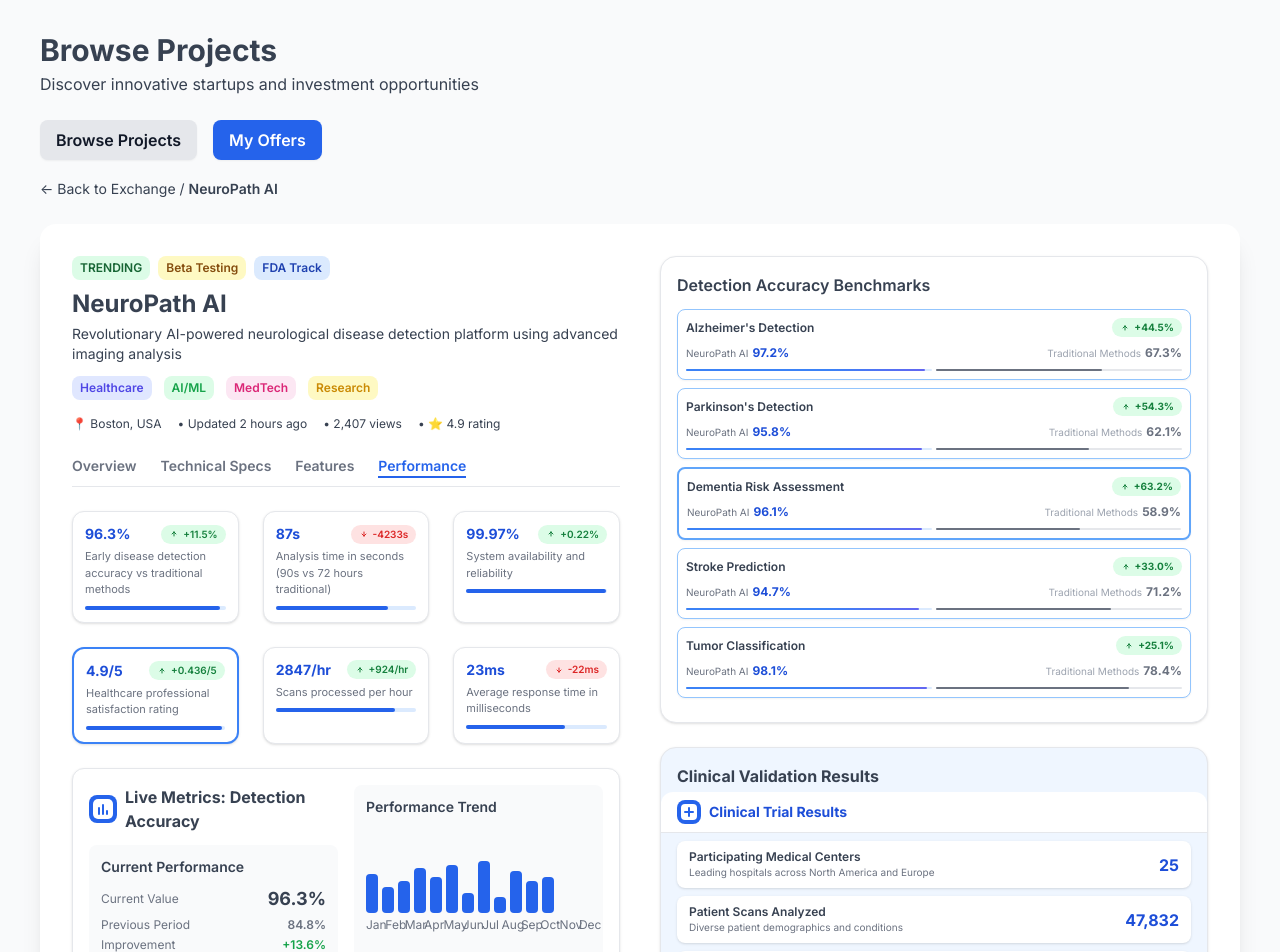
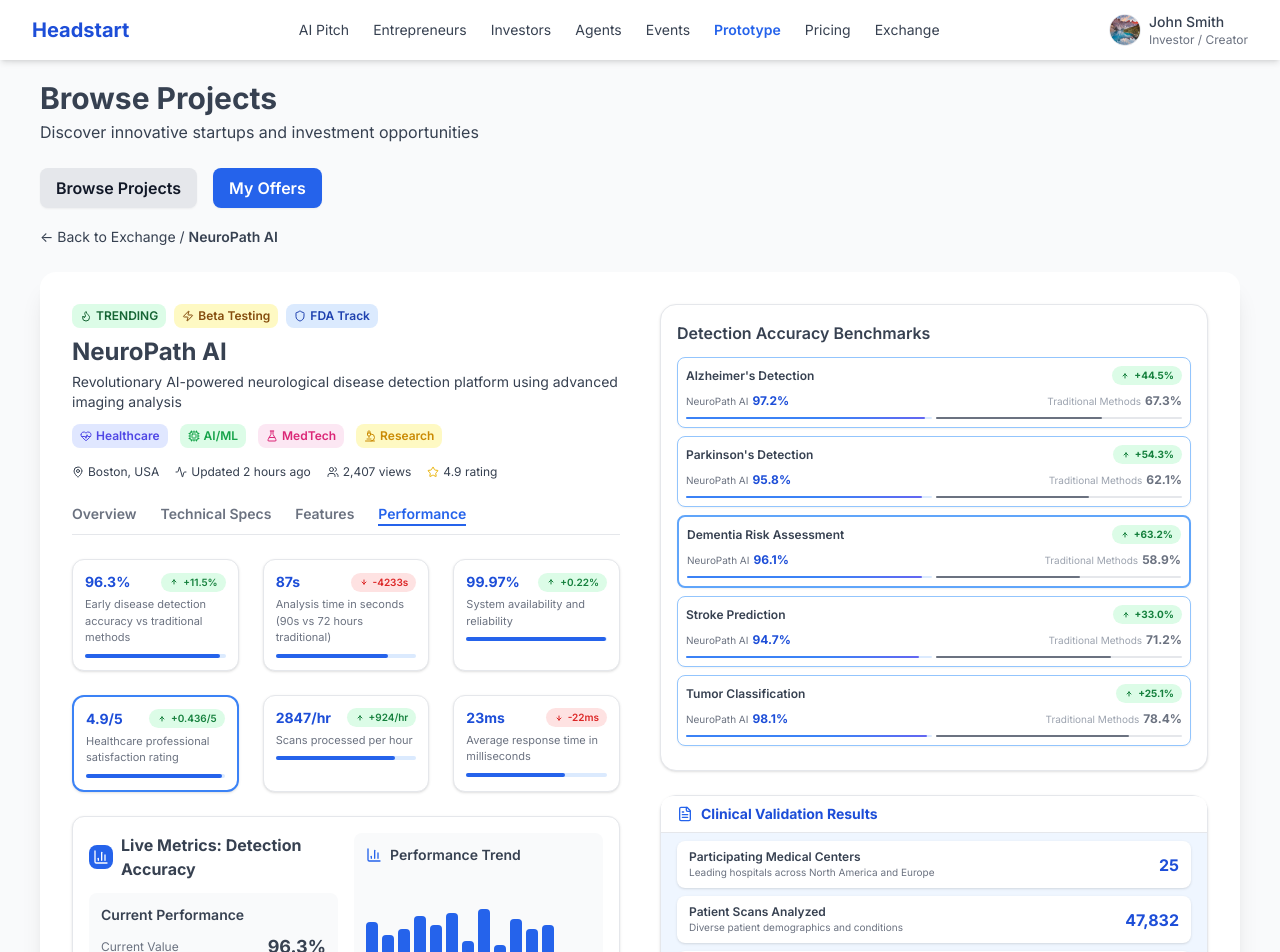
Before and after one commit to Shubham53Mishra/Acquirer, a React (Vite) app: page /#/features in a window 1280 px wide. Shown: the top 952 px of the page. Built offline with nearby package versions, Linux system fonts and the light colour scheme.

Commit message:
set the Healthcare AI/ML MedTech Research

```diff
--- a/src/pages/Features.jsx
+++ b/src/pages/Features.jsx
@@ -1,8 +1,12 @@
 import React from 'react';
+import OtherNavbar from '../components/layout/OtherNavbar';
+import { Flame, Zap, Shield, MapPin, Activity, Users, Star, FileText, BarChart3, HeartPulse, Cpu, FlaskConical, Microscope } from 'lucide-react';
 
 const ProductPerformance = () => {
   return (
-    <div className="px-4 md:px-10 py-8 bg-gray-50 min-h-screen">
+    <>
+      <OtherNavbar />
+      <div className="px-4 md:px-10 py-8 bg-gray-50 min-h-screen mt-12">
         <div className="max-w-screen-xl mx-auto">
           {/* Header */}
           <h1 className="text-3xl font-bold mb-1 text-gray-700">Browse Projects</h1>
@@ -27,9 +31,15 @@ const ProductPerformance = () => {
               <div>
                 {/* Tags & Title */}
                 <div className="flex flex-wrap gap-2 mb-2 text-xs">
-                <span className="bg-green-100 text-green-800 px-2 py-1 rounded-lg font-semibold">TRENDING</span>
-                <span className="bg-yellow-100 text-yellow-800 px-2 py-1 rounded-lg font-semibold">Beta Testing</span>
-                <span className="bg-blue-100 text-blue-800 px-2 py-1 rounded-lg font-semibold">FDA Track</span>
+                  <span className="flex items-center gap-1 bg-green-100 text-green-800 px-2 py-1 rounded-lg font-semibold">
+                    <Flame className="w-3 h-3" /> TRENDING
+                  </span>
+                  <span className="flex items-center gap-1 bg-yellow-100 text-yellow-800 px-2 py-1 rounded-lg font-semibold">
+                    <Zap className="w-3 h-3" /> Beta Testing
+                  </span>
+                  <span className="flex items-center gap-1 bg-blue-100 text-blue-800 px-2 py-1 rounded-lg font-semibold">
+                    <Shield className="w-3 h-3" /> FDA Track
+                  </span>
                 </div>
 
                 <h2 className="text-2xl font-bold mb-1 text-gray-700">NeuroPath AI</h2>
@@ -39,18 +49,26 @@ const ProductPerformance = () => {
 
                 {/* Tags */}
                 <div className="flex flex-wrap gap-3 text-xs font-semibold mb-4">
-                <span className="bg-indigo-100 text-indigo-600 px-2 py-1 rounded-lg">Healthcare</span>
-                <span className="bg-green-100 text-green-600 px-2 py-1 rounded-lg">AI/ML</span>
-                <span className="bg-pink-100 text-pink-600 px-2 py-1 rounded-lg">MedTech</span>
-                <span className="bg-yellow-100 text-yellow-600 px-2 py-1 rounded-lg">Research</span>
+                  <span className="flex items-center gap-1 bg-indigo-100 text-indigo-600 px-2 py-1 rounded-lg">
+                    <HeartPulse className="w-3 h-3" /> Healthcare
+                  </span>
+                  <span className="flex items-center gap-1 bg-green-100 text-green-600 px-2 py-1 rounded-lg">
+                    <Cpu className="w-3 h-3" /> AI/ML
+                  </span>
+                  <span className="flex items-center gap-1 bg-pink-100 text-pink-600 px-2 py-1 rounded-lg">
+                    <FlaskConical className="w-3 h-3" /> MedTech
+                  </span>
+                  <span className="flex items-center gap-1 bg-yellow-100 text-yellow-600 px-2 py-1 rounded-lg">
+                    <Microscope className="w-3 h-3" /> Research
+                  </span>
                 </div>
 
                 {/* Stats */}
                 <div className="flex gap-4 text-xs text-gray-700 mb-6 flex-wrap">
-                <span>📍 Boston, USA</span>
-                <span>• Updated 2 hours ago</span>
-                <span>• 2,407 views</span>
-                <span>• ⭐ 4.9 rating</span>
+                  <span className="flex items-center gap-1"><MapPin className="w-3 h-3" /> Boston, USA</span>
+                  <span className="flex items-center gap-1"><Activity className="w-3 h-3" /> Updated 2 hours ago</span>
+                  <span className="flex items-center gap-1"><Users className="w-3 h-3" /> 2,407 views</span>
+                  <span className="flex items-center gap-1"><Star className="w-3 h-3 text-yellow-500" /> 4.9 rating</span>
                 </div>
 
                 {/* Tabs */}
@@ -153,7 +171,7 @@ const ProductPerformance = () => {
                     <div className="flex items-center gap-2 mb-3">
                       {/* Icon */}
                       <div className="bg-blue-600 rounded-lg p-1 flex items-center justify-center">
-                      <svg width="20" height="20" fill="none"><rect width="20" height="20" rx="5" fill="#fff"/><path d="M6 15v-6m4 6V6m4 9v-3" stroke="#2563eb" strokeWidth="2" strokeLinecap="round"/></svg>
+                        <BarChart3 className="w-4 h-4 text-white" />
                       </div>
                       <h4 className="font-bold text-base text-gray-700">Live Metrics: Detection Accuracy</h4>
                     </div>
@@ -178,7 +196,10 @@ const ProductPerformance = () => {
                   {/* Right: Chart */}
                   <div className="flex-1 flex flex-col justify-between">
                     <div className="bg-gray-50 rounded-lg p-3 h-full flex flex-col">
-                    <div className="font-semibold text-gray-700 mb-2 text-sm">Performance Trend</div>
+                      <div className="font-semibold text-gray-700 mb-2 text-sm flex items-center gap-2">
+                        <BarChart3 className="w-4 h-4 text-blue-600" />
+                        Performance Trend
+                      </div>
                       <div className="flex flex-col items-center justify-center h-full">
                         {/* Bar Chart */}
                         <div className="flex items-end gap-1 h-16 w-full mb-1">
@@ -275,13 +296,9 @@ const ProductPerformance = () => {
 
                 {/* Clinical Validation */}
                 <div className="bg-blue-50 border rounded-2xl shadow p-0 mt-6">
-                <h2 className="font-bold text-base px-4 pt-4 pb-1 text-gray-700">Clinical Validation Results</h2>
                   <div className="bg-white rounded-t-xl flex items-center gap-2 px-4 py-2 border-b">
-                  {/* Icon */}
-                  <div className="bg-blue-600 rounded-lg p-1 flex items-center justify-center">
-                    <svg width="16" height="16" fill="none"><rect width="16" height="16" rx="4" fill="#fff"/><path d="M8 4v8M4 8h8" stroke="#2563eb" strokeWidth="2" strokeLinecap="round"/></svg>
-                  </div>
-                  <span className="font-bold text-blue-700 text-sm">Clinical Trial Results</span>
+                    <FileText className="w-4 h-4 text-blue-600" />
+                    <span className="font-bold text-blue-700 text-sm">Clinical Validation Results</span>
                   </div>
                   <div className="px-4 py-2 grid gap-2">
                     {/* Card 1 */}
@@ -324,6 +341,7 @@ const ProductPerformance = () => {
 
         </div>
       </div>
+    </>
   );
 };
 
```
Lines whose indentation alone changed are shown as unchanged.
